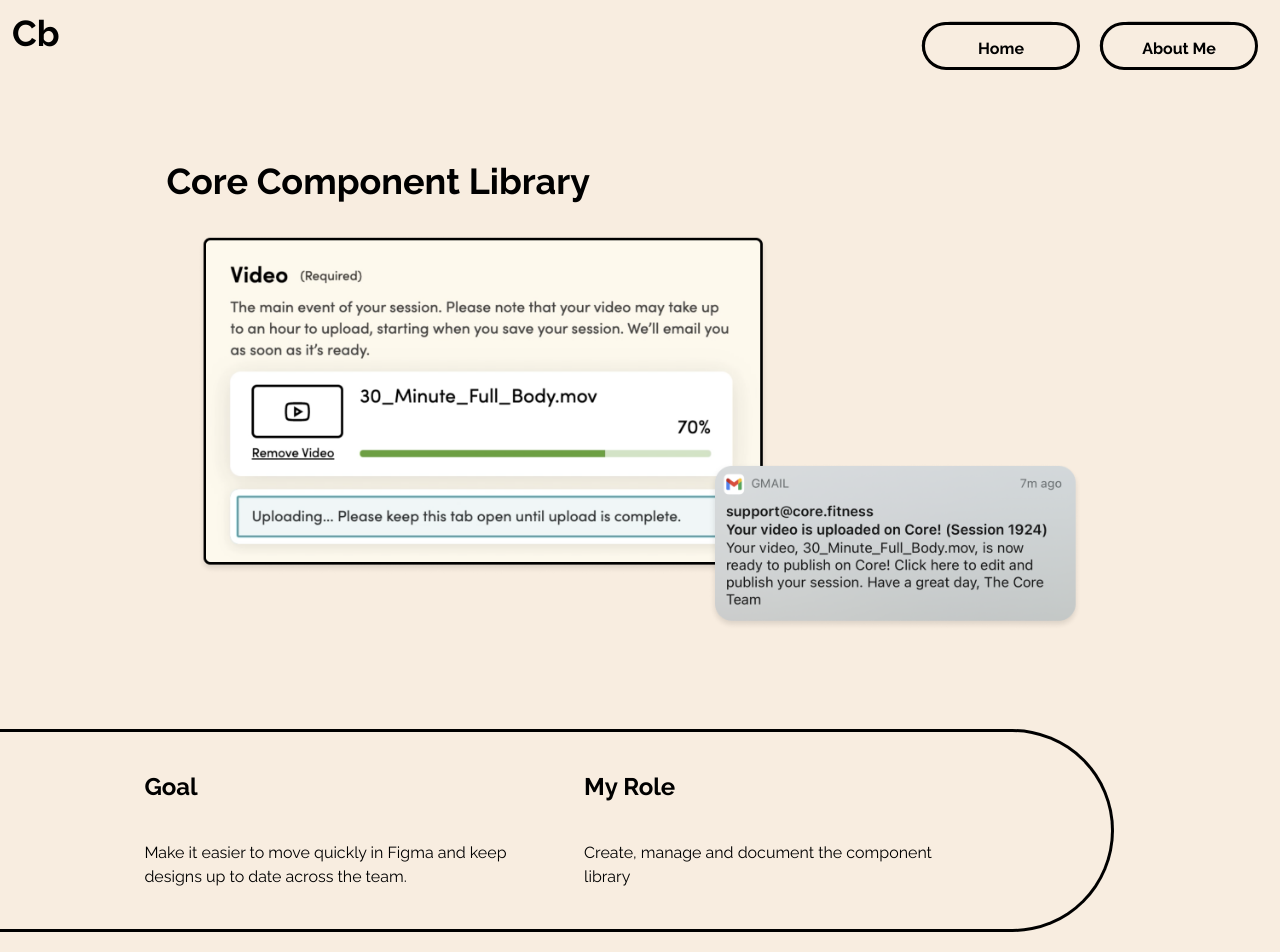
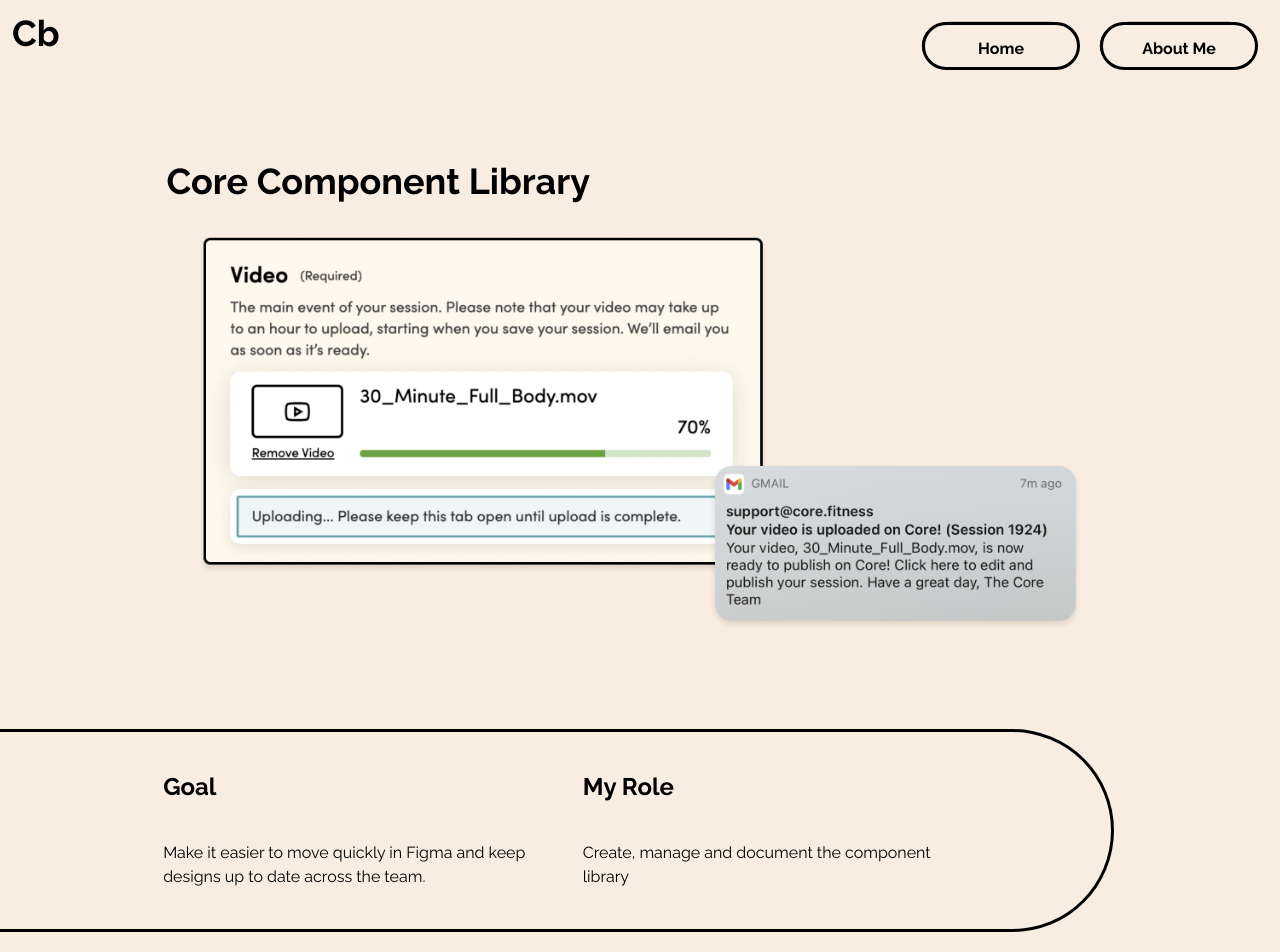
Before and after one commit to hottinet/casey-site-v2, a Next.js app: page /component-library in a window 1280 px wide. Shown: the top 952 px of the page. Built offline with nearby package versions, Linux system fonts and the light colour scheme.

Commit message:
adding width ratio prop to content box so that if it is placed inside of a smaller container, we can use a ratio to get the proper width

```diff
--- a/src/components/box/ContentBox.tsx
+++ b/src/components/box/ContentBox.tsx
@@ -7,6 +7,7 @@ import GridBox, { GridBoxProps } from './GridBox';
 type ContentBoxProps = {
   leftOnly?: boolean;
   grid?: boolean;
+  widthRatio?: number;
 } & (FlexBoxProps | GridBoxProps);
 
 const Wrapper: React.FC<ContentBoxProps> = ({ grid, children, ...rest }) =>
@@ -16,8 +17,11 @@ const Wrapper: React.FC<ContentBoxProps> = ({ grid, children, ...rest }) =>
     <FlexBox {...rest}>{children}</FlexBox>
   );
 
-const StyledBox = styled(Wrapper)<{ leftOnly?: boolean }>`
-  margin: ${({ leftOnly }) => `0 ${leftOnly ? 0 : '13%'} 0 13%`};
+const StyledBox = styled(Wrapper)<
+  Pick<ContentBoxProps, 'leftOnly' | 'widthRatio'>
+>`
+  margin: ${({ leftOnly, widthRatio = 1 }) =>
+    `0 ${leftOnly ? 0 : `${13 * widthRatio}%`} 0 ${13 * widthRatio}%`};
 `;
 
 const ContentBox: React.FC<ContentBoxProps> = ({ children, ...rest }) => (
--- a/src/pages/component-library.tsx
+++ b/src/pages/component-library.tsx
@@ -31,7 +31,7 @@ const CoreComponentLibrary: React.FC = () => (
       <Image alt="upload UI" src="/VideoUpload/videoupload.png" />
     </ContentBox>
     <DetailPickle>
-      <PickleGrid grid>
+      <PickleGrid grid widthRatio={1.13}>
         <StackedText
           bottomText="Make it easier to move quickly in Figma and keep designs up to date across the team."
           topText="Goal"
```
